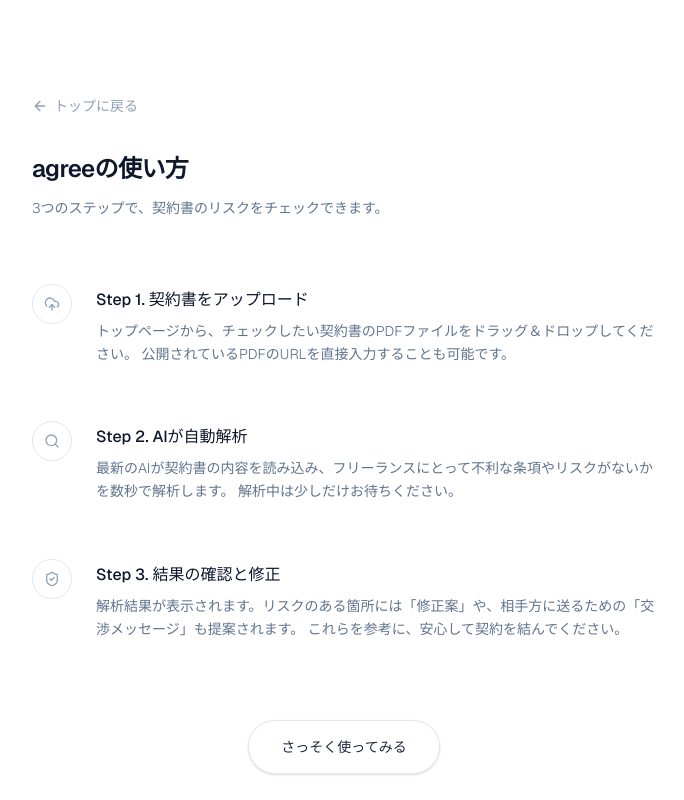
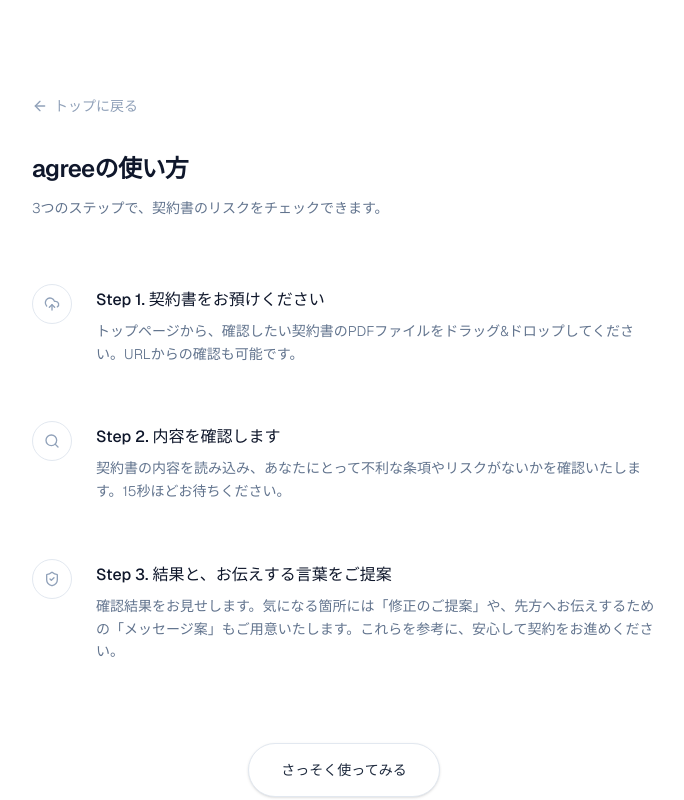
Before and after one commit to komi0929/agree, a Next.js app: page /how-to-use in a window 1280 px wide. Shown: the top 800 px of the page, without its empty margins (296-980 px from the left). Built offline with nearby package versions, Linux system fonts and the light colour scheme.

Commit message:
update text content for landing and how-to pages

```diff
--- a/app/how-to-use/page.tsx
+++ b/app/how-to-use/page.tsx
@@ -19,10 +19,9 @@
                             <UploadCloud className="w-4 h-4 text-slate-400" />
                         </div>
                         <div className="space-y-2 pt-1">
-                            <h2 className="text-base font-medium text-slate-900">Step 1. 契約書をアップロード</h2>
+                            <h2 className="text-base font-medium text-slate-900">Step 1. 契約書をお預けください</h2>
                             <p className="text-sm text-slate-500 leading-relaxed font-light">
-                                トップページから、チェックしたい契約書のPDFファイルをドラッグ＆ドロップしてください。
-                                公開されているPDFのURLを直接入力することも可能です。
+                                トップページから、確認したい契約書のPDFファイルをドラッグ&ドロップしてください。URLからの確認も可能です。
                             </p>
                         </div>
                     </div>
@@ -33,10 +32,9 @@
                             <Search className="w-4 h-4 text-slate-400" />
                         </div>
                         <div className="space-y-2 pt-1">
-                            <h2 className="text-base font-medium text-slate-900">Step 2. AIが自動解析</h2>
+                            <h2 className="text-base font-medium text-slate-900">Step 2. 内容を確認します</h2>
                             <p className="text-sm text-slate-500 leading-relaxed font-light">
-                                最新のAIが契約書の内容を読み込み、フリーランスにとって不利な条項やリスクがないかを数秒で解析します。
-                                解析中は少しだけお待ちください。
+                                契約書の内容を読み込み、あなたにとって不利な条項やリスクがないかを確認いたします。15秒ほどお待ちください。
                             </p>
                         </div>
                     </div>
@@ -47,10 +45,9 @@
                             <ShieldCheck className="w-4 h-4 text-slate-400" />
                         </div>
                         <div className="space-y-2 pt-1">
-                            <h2 className="text-base font-medium text-slate-900">Step 3. 結果の確認と修正</h2>
+                            <h2 className="text-base font-medium text-slate-900">Step 3. 結果と、お伝えする言葉をご提案</h2>
                             <p className="text-sm text-slate-500 leading-relaxed font-light">
-                                解析結果が表示されます。リスクのある箇所には「修正案」や、相手方に送るための「交渉メッセージ」も提案されます。
-                                これらを参考に、安心して契約を結んでください。
+                                確認結果をお見せします。気になる箇所には「修正のご提案」や、先方へお伝えするための「メッセージ案」もご用意いたします。これらを参考に、安心して契約をお進めください。
                             </p>
                         </div>
                     </div>
--- a/app/page.tsx
+++ b/app/page.tsx
@@ -90,12 +90,12 @@
             <div className="text-center space-y-10 animate-fade-in-delayed">
               <div className="space-y-6">
                 <p className="text-base leading-loose max-w-md mx-auto">
-                  agreeは、契約書のリスクを静かにチェックする<br />
-                  シンプルなAIツールです。
+                  お仕事の契約の、はじまりから終わりまで。<br />
+                  あなたの立場をそっと、確かに守ります。
                 </p>
                 <p className="text-base leading-loose max-w-md mx-auto">
-                  面倒な登録も、騒がしい通知もありません。<br />
-                  ただ、あなたの安全のために。
+                  面倒な登録も、煩わしい通知もありません。<br />
+                  ただ、あなたのあんしんのために。
                 </p>
               </div>
 
@@ -127,11 +127,12 @@
                 </button>
               </div>
             </div>
-          )}
-        </section>
+          )
+          }
+        </section >
 
         <Footer />
-      </div>
+      </div >
     );
   }
 
```
